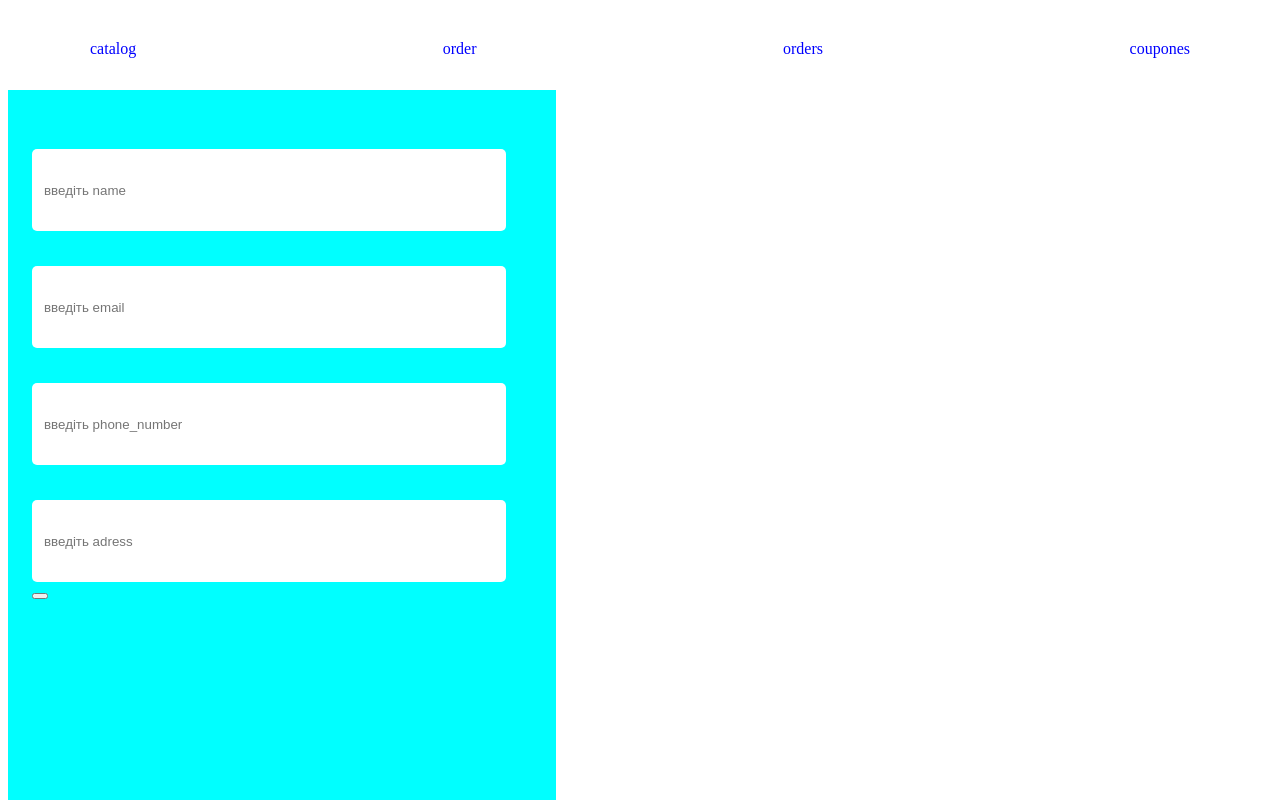
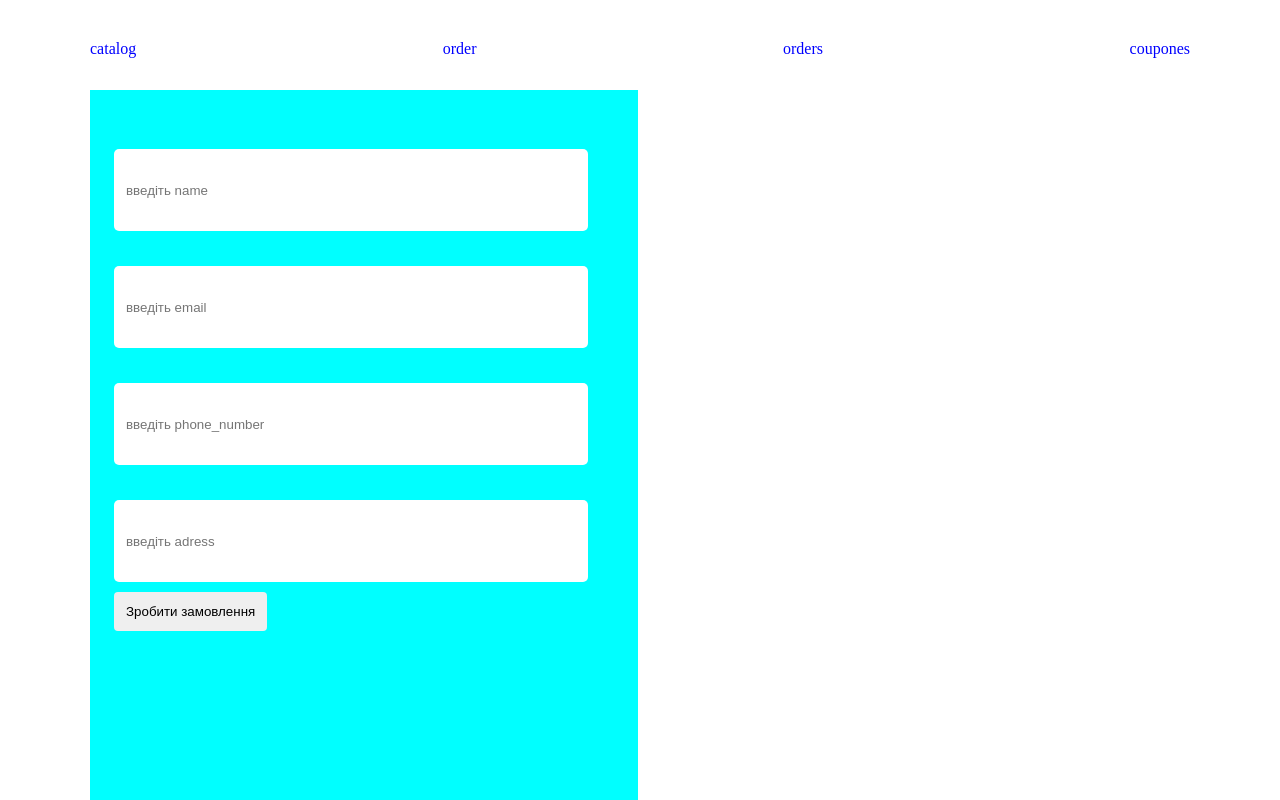
Before and after one commit to Parle648/ElifTech-Progect, a React (Create React App) app in the folder client/: page /order-page in a window 1280 px wide. Shown: the top 800 px of the page. Built offline with nearby package versions, Linux system fonts and the light colour scheme; no server answers.

Commit message:
Fix UI for OrderPage

```diff
--- a/client/src/features/OrderForm/OrderForm.tsx
+++ b/client/src/features/OrderForm/OrderForm.tsx
@@ -66,7 +66,7 @@ const OrderForm = () => {
             type="text" />
             {errors.adress?.message && <h2 className='error-ttl'>{errors.adress.message}</h2>}
 
-            <button type='submit'></button>
+            <button className='submit' type='submit'>Зробити замовлення</button>
         </form>
     );
 };
--- a/client/src/features/OrderForm/styles/orderForm.css
+++ b/client/src/features/OrderForm/styles/orderForm.css
@@ -1,6 +1,6 @@
 .order-form {
     width: 500px;
-    height: 800px;
+    height: 700px;
     padding: 24px;
     background-color: aqua;
 }
@@ -23,3 +23,11 @@
     font-size: 16px;
     color: red;
 }
+
+.submit {
+    padding: 12px;
+    border: 0;
+    border-radius: 4px;
+    margin-top: 10px;
+    cursor: pointer;
+}
--- a/client/src/features/ProductCounter/ProductCounter.tsx
+++ b/client/src/features/ProductCounter/ProductCounter.tsx
@@ -27,7 +27,7 @@ const ProductCounter = ({count, id}: {count: number, id: number}) => {
     }
 
     return (
-        <div>
+        <div className='counter'>
             <button onClick={updateOrderedProducts}>-</button>
             {count}
             <button onClick={updateOrderedProducts}>+</button>
--- a/client/src/features/ProductCounter/styles/productsCounter.css
+++ b/client/src/features/ProductCounter/styles/productsCounter.css
@@ -0,0 +1,9 @@
+.counter {
+    padding: 12px;
+    border: 1px solid #101010;
+    border-radius: 5px;
+
+    display: flex;
+    align-items: center;
+    justify-content: space-between;
+}
--- a/client/src/pages/OrderPage/OrderPage.tsx
+++ b/client/src/pages/OrderPage/OrderPage.tsx
@@ -1,10 +1,11 @@
 import React from 'react';
 import OrderForm from '../../features/OrderForm/OrderForm';
 import OrderedProductsList from '../../features/OrderedProductsList/OrderedProductsList';
+import './styles/orderedPage.css'
 
 const OrderPage = () => {
     return (
-        <div>
+        <div className='ordered-page'>
             <OrderForm />
             <OrderedProductsList />
         </div>
--- /dev/null
+++ b/client/src/pages/OrderPage/styles/orderedPage.css
@@ -0,0 +1,8 @@
+.ordered-page {
+    width: 1100px;
+    margin: 0 auto;
+
+    display: flex;
+    align-items: flex-start;
+    justify-content: space-between;
+}
```
